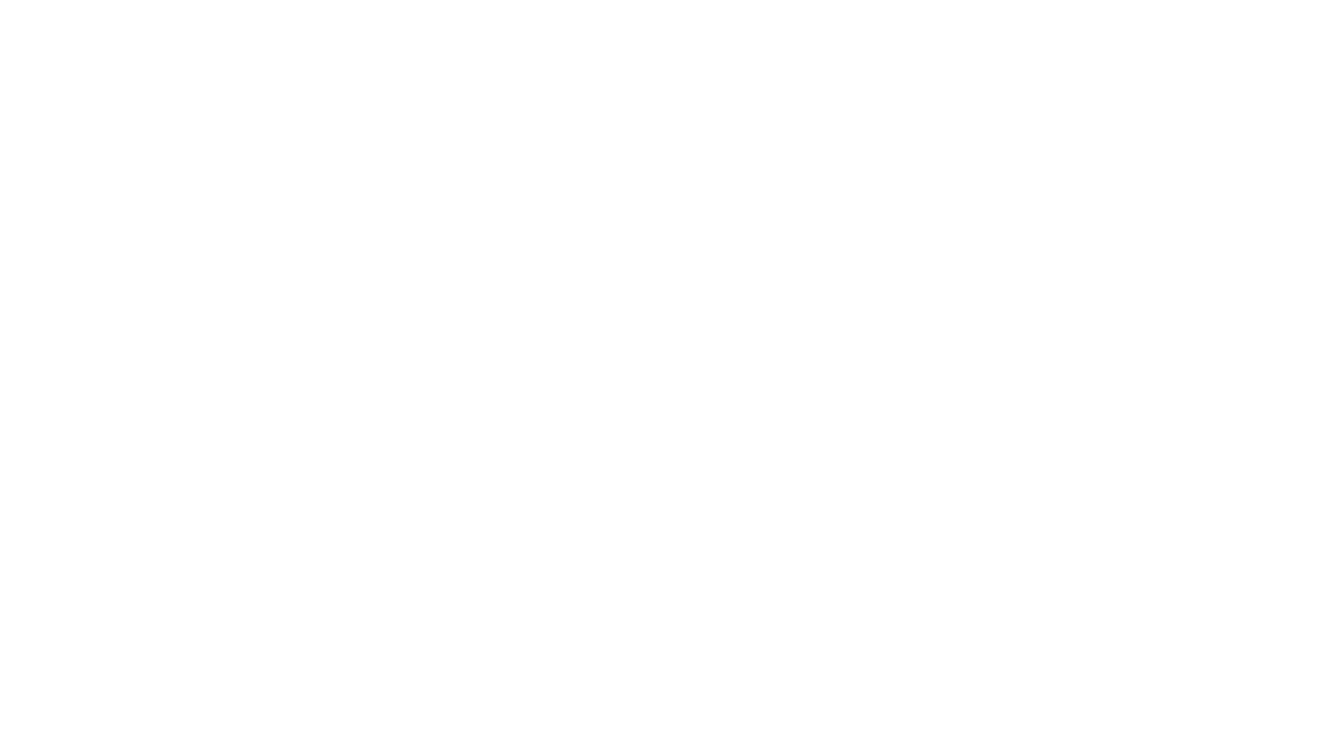
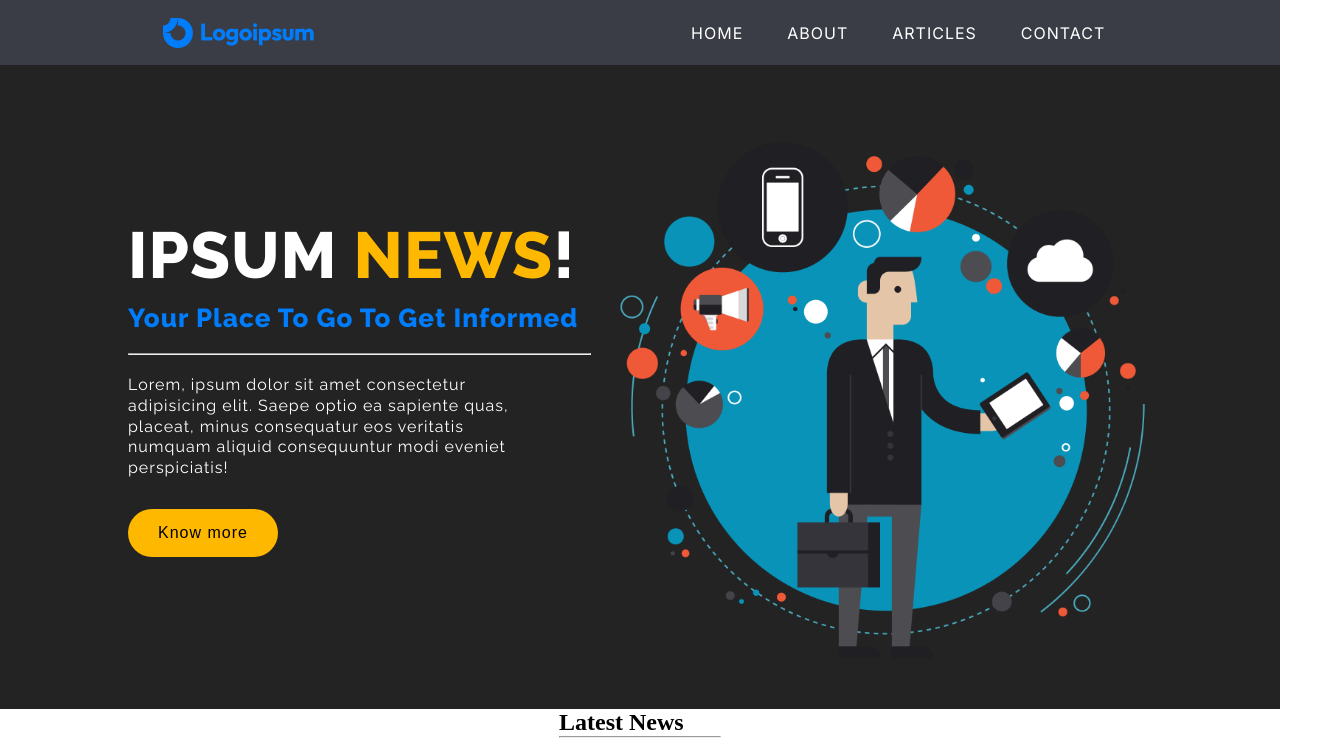
Before and after one commit to Mogwiz/GRID-Reproduction, a plain HTML site: page index.html in a window 1280 px wide. Shown: the top 755 px of the page, 1331 px wide, since content can reach past the window. Drawn offline with Linux system fonts and the light colour scheme; grey boxes are pictures that could not be loaded.

Commit message:
Reproduction - 1

```diff
--- a/index.html
+++ b/index.html
@@ -4,9 +4,53 @@
     <meta charset="UTF-8">
     <meta name="viewport" content="width=device-width, initial-scale=1.0">
     <title>Reproduction</title>
+    <link rel="preconnect" href="https://fonts.googleapis.com">
+    <link rel="preconnect" href="https://fonts.gstatic.com" crossorigin>
+    <link href="https://fonts.googleapis.com/css2?family=Inter:wght@100..900&display=swap" rel="stylesheet">
+    <link rel="preconnect" href="https://fonts.googleapis.com">
+<link rel="preconnect" href="https://fonts.gstatic.com" crossorigin>
+    <link href="https://fonts.googleapis.com/css2?family=Raleway:ital,wght@0,100..900;1,100..900&display=swap" rel="stylesheet">
+
     <link rel="stylesheet" href="styles.css">
 </head>
 <body>
-
+    <section id="first">
+        <img id="logo" src="./images/logo.png" alt="logo">
+        <nav id="navigation">
+            <ul>
+                <li class ="marge"><a href="#">Home</a></li>
+                <li class ="marge"><a href="#">About</a></li>
+                <li class ="marge"><a href="#">Articles</a></li>
+                <li><a href="#">Contact</a></li>
+            </ul>
+        </nav>
+    </section>
+    <section id="second">
+        <div id="whole">
+        <div id="par">
+            <h1>Ipsum <span id="news">News</span>!</h1>
+            <h2 id="place">Your Place To Go To Get Informed</h2>
+            <hr>
+            <p>Lorem, ipsum dolor sit amet consectetur adipisicing elit. Saepe optio ea sapiente quas, placeat, minus consequatur eos veritatis numquam aliquid consequuntur modi eveniet perspiciatis!</p>
+            <button>Know more</button>
+        </div>
+        <div>
+            <img id="pic0" src="./images/pic0.png">
+        </div>
+    </div>
+    </section>
+    <section id="third">
+        <div id="latest">
+            <h2>Latest News</h2>
+            <hr>
+        </div>
+        <div id="imgs">
+            <img src="./images/pic1.png">
+            <img src="./images/pic2.png">
+            <img src="./images/pic3.png">
+            <img src="./images/pic4.png">
+            <img src="./images/pic5.png">
+        </div>
+    </section>
 </body>
 </html>
--- a/styles.css
+++ b/styles.css
@@ -0,0 +1,112 @@
+/*font-family: "Raleway", sans-serif;
+  font-family: "Inter", sans-serif; */
+
+* {
+    box-sizing: border-box;
+    margin: auto;
+}
+
+#first {
+    background-color: rgba(58, 61, 70, 1);
+    display: flex;
+    justify-content: space-between;
+    height: 65px;
+}
+
+#logo {
+    width: 151px;
+    height: 30px;
+}
+
+ul {
+    display: flex;
+}
+
+ul li {
+    list-style: none;
+}
+
+.marge {
+    margin-right: 20px;
+}
+
+a {
+    text-decoration: none;
+    color: white;
+    text-transform: uppercase;
+    letter-spacing: 1px;
+    font-family: "Inter", sans-serif;
+    font-weight: 400;
+    padding: 8px 12px;
+}
+
+a:hover {
+    background: #007DFC;
+    border-radius: 6px;
+}
+
+#second {
+    background-color: rgba(35, 35, 35, 1);
+}
+
+#whole {
+    display: grid;
+    grid-template-columns: 1fr 1fr;
+    max-width: 80%;
+}
+
+#par {
+    width: 463px;
+    font-family: "Raleway", sans-serif;
+    color: white;
+}
+
+h1 {
+    font-size: 65px;
+    font-weight: 800;
+    letter-spacing: 1px;
+    text-transform: uppercase;
+}
+
+#news {
+    color: rgba(255, 184, 0, 1);
+}
+
+#place {
+    font-size: 26px;
+    font-weight: 800;
+    letter-spacing: 1px;
+    color: rgba(0, 125, 252, 1);
+    margin: 10px 0px 20px 0px;
+}
+
+hr {
+    margin-bottom: 20px;
+}
+
+#pic0 {
+    width: 590px;
+    margin-right: 150px;
+    margin-top: 50px;
+}
+
+p {
+    letter-spacing: 1px;
+    width: 387px;
+    margin-left: 0;
+    line-height: 20.88px;
+}
+
+button {
+    background-color: rgba(255, 184, 0, 1);
+    border: none;
+    border-radius: 45px;
+    font-size: 16px;
+    letter-spacing: 1px;
+    margin-top: 30px;
+    padding: 15px 30px;
+}
+
+#latest {
+    width: 162px;
+}
```
Also changed, not shown: images/pic4.jpg (deleted), images/pic4.png (added), images/pic5.jpg (deleted), images/pic5.png (added), 2 other files.
